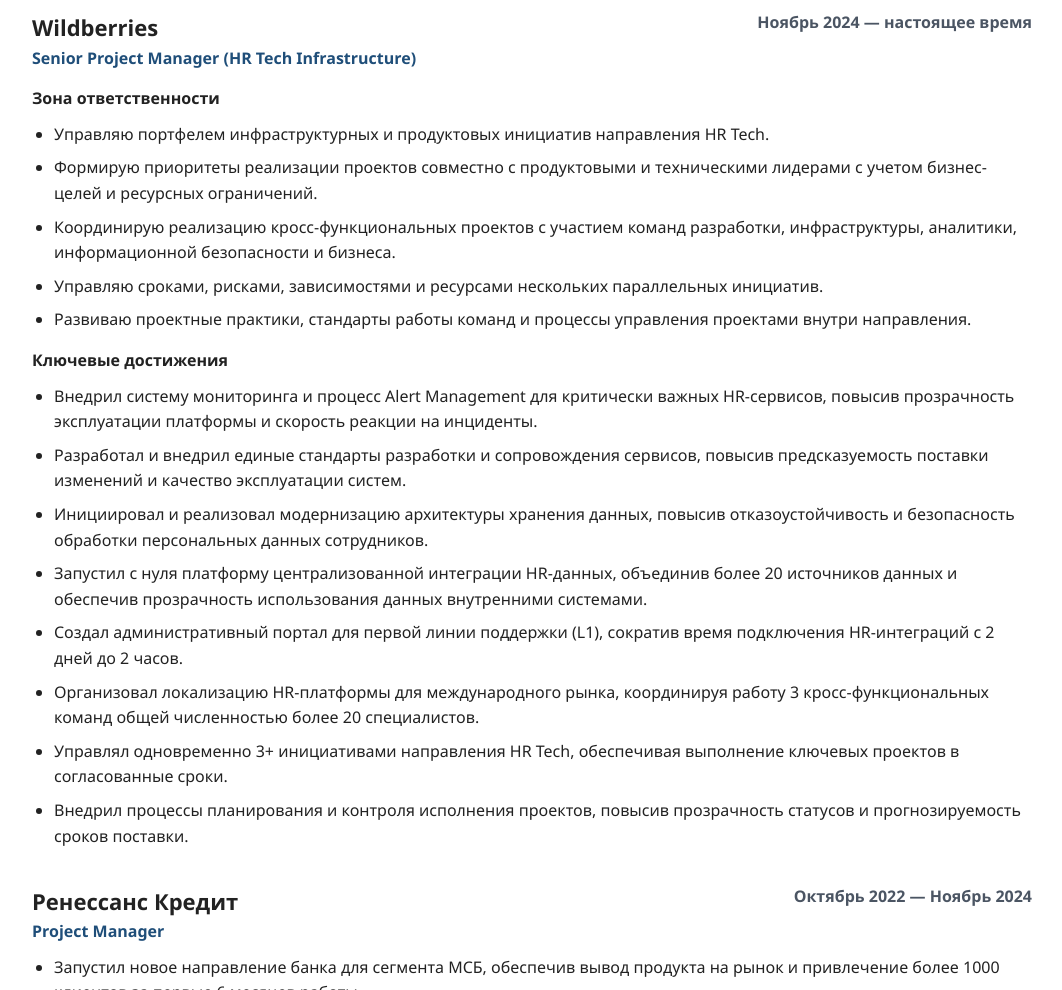
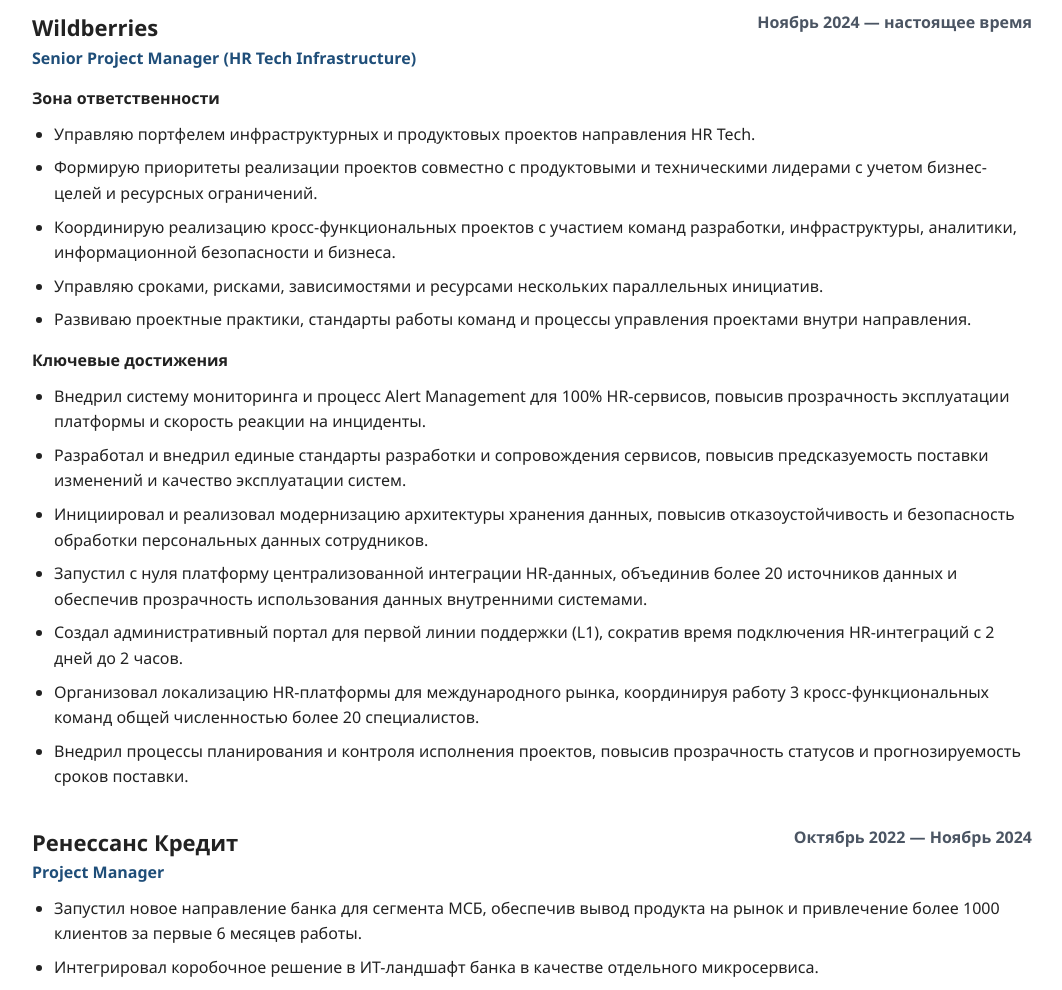
Before and after one commit to RomanPasechnik/roman-pasechnik-resume, a plain HTML site: page index.html in a window 1280 px wide. Shown: the part 700-1690 px from the top of the page, without its empty margins (108-1170 px from the left). Drawn offline with Linux system fonts and the light colour scheme.

Commit message:
Update index.html
Обновил описание опыта в Wildberries

```diff
--- a/index.html
+++ b/index.html
@@ -190,7 +190,7 @@ li{
         достижение целей в условиях высокой неопределенности и меняющихся приоритетов.
         <br><br>
 
-        Имею опыт управления портфелем инициатив, трансформации процессов разработки,
+        Имею опыт управления портфелем проектов, трансформации процессов разработки,
         внедрения новых подходов к управлению проектами и наставничества менеджеров проектов.
         Наиболее интересны задачи, связанные с масштабированием продуктов,
         организационными изменениями и развитием проектной культуры.
@@ -212,7 +212,7 @@ li{
         <div class="subsection">Зона ответственности</div>
 
         <ul>
-            <li>Управляю портфелем инфраструктурных и продуктовых инициатив направления HR Tech.</li>
+            <li>Управляю портфелем инфраструктурных и продуктовых проектов направления HR Tech.</li>
             <li>Формирую приоритеты реализации проектов совместно с продуктовыми и техническими лидерами с учетом бизнес-целей и ресурсных ограничений.</li>
             <li>Координирую реализацию кросс-функциональных проектов с участием команд разработки, инфраструктуры, аналитики, информационной безопасности и бизнеса.</li>
             <li>Управляю сроками, рисками, зависимостями и ресурсами нескольких параллельных инициатив.</li>
@@ -222,13 +222,12 @@ li{
         <div class="subsection">Ключевые достижения</div>
 
         <ul>
-            <li>Внедрил систему мониторинга и процесс Alert Management для критически важных HR-сервисов, повысив прозрачность эксплуатации платформы и скорость реакции на инциденты.</li>
+            <li>Внедрил систему мониторинга и процесс Alert Management для 100% HR-сервисов, повысив прозрачность эксплуатации платформы и скорость реакции на инциденты.</li>
             <li>Разработал и внедрил единые стандарты разработки и сопровождения сервисов, повысив предсказуемость поставки изменений и качество эксплуатации систем.</li>
             <li>Инициировал и реализовал модернизацию архитектуры хранения данных, повысив отказоустойчивость и безопасность обработки персональных данных сотрудников.</li>
             <li>Запустил с нуля платформу централизованной интеграции HR-данных, объединив более 20 источников данных и обеспечив прозрачность использования данных внутренними системами.</li>
             <li>Создал административный портал для первой линии поддержки (L1), сократив время подключения HR-интеграций с 2 дней до 2 часов.</li>
             <li>Организовал локализацию HR-платформы для международного рынка, координируя работу 3 кросс-функциональных команд общей численностью более 20 специалистов.</li>
-            <li>Управлял одновременно 3+ инициативами направления HR Tech, обеспечивая выполнение ключевых проектов в согласованные сроки.</li>
             <li>Внедрил процессы планирования и контроля исполнения проектов, повысив прозрачность статусов и прогнозируемость сроков поставки.</li>
         </ul>
     </div>
```
